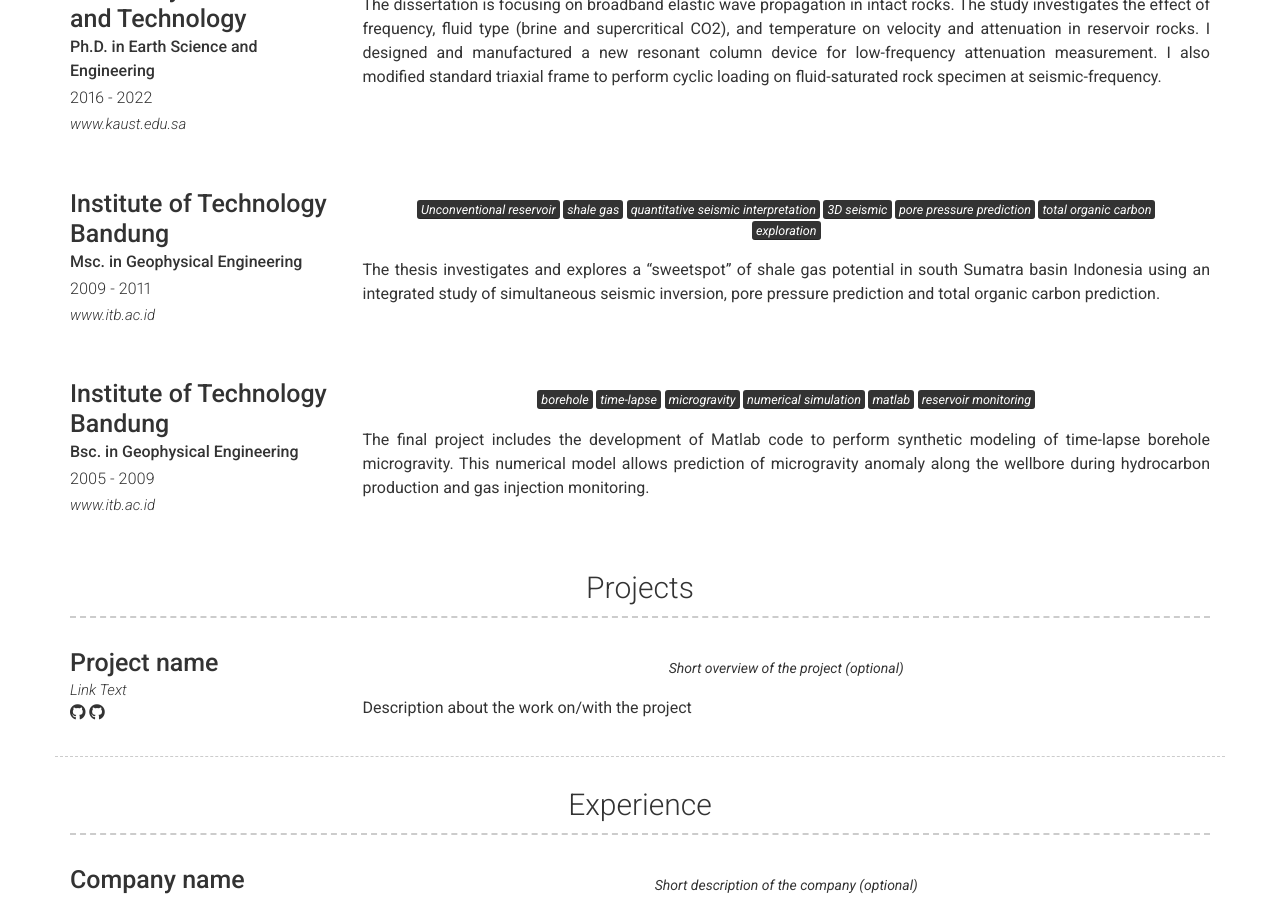
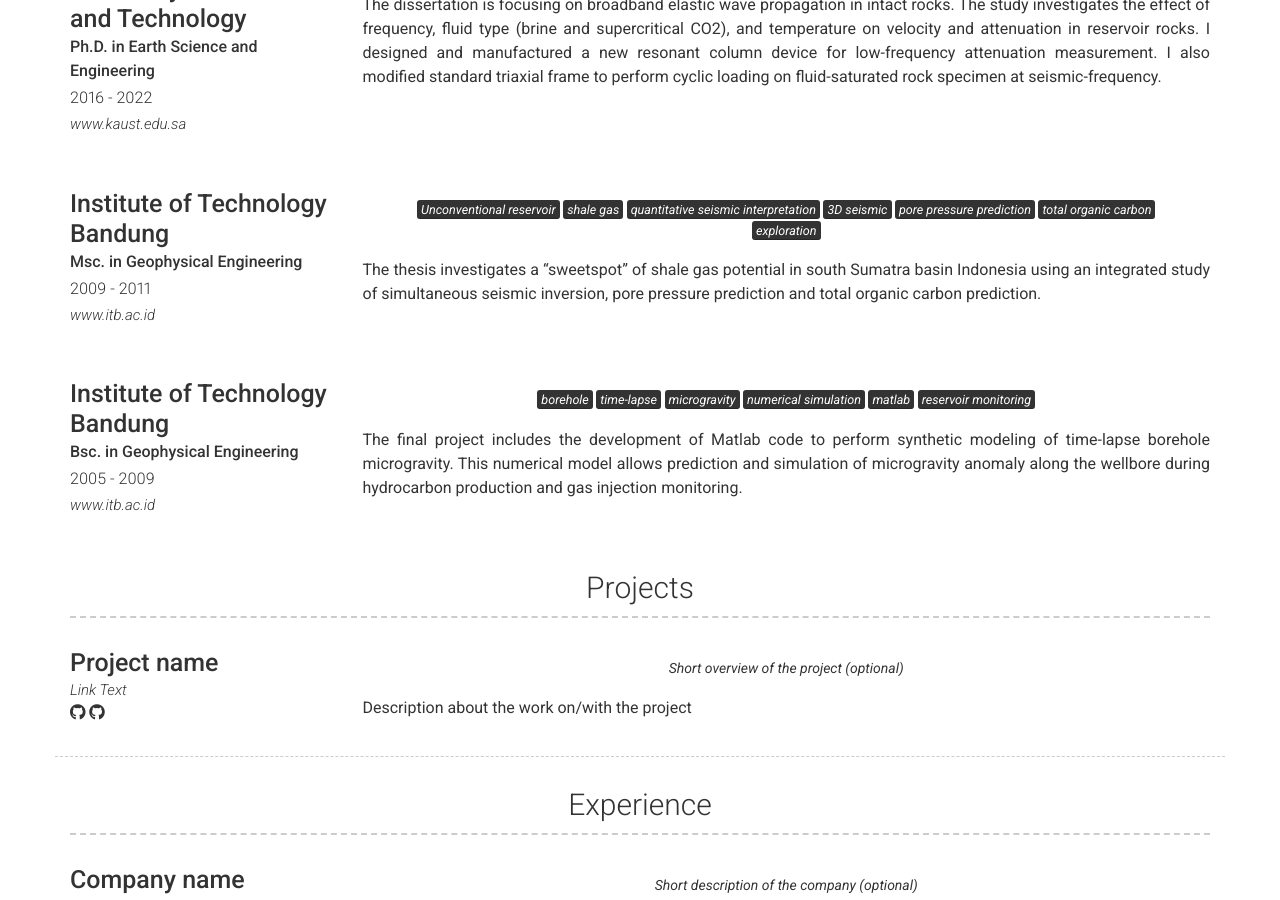
Before and after one commit to andikaperbawa/andikaperbawa2.github.io, a Jekyll site: the page built from index.md, in a window 1280 px wide and 900 px high, scrolled down 746 px. Built offline with Jekyll 4.4.1, drawn with Linux system fonts in a browser that asks for light colours; nearby versions of some CDN libraries.

Commit message:
Update _config.yml

```diff
--- a/_config.yml
+++ b/_config.yml
@@ -77,7 +77,7 @@ content:
         quote: >
           <mark>Unconventional reservoir</mark> <mark>shale gas</mark> <mark>quantitative seismic interpretation</mark> <mark>3D seismic</mark> <mark>pore pressure prediction</mark> <mark>total organic carbon</mark> <mark>exploration</mark>
         description: | # this will include new lines to allow paragraphs
-          The thesis investigates and explores a "sweetspot" of shale gas potential in south Sumatra basin Indonesia using an integrated study of simultaneous seismic inversion, pore pressure prediction and total organic carbon prediction.
+          The thesis investigates a "sweetspot" of shale gas potential in south Sumatra basin Indonesia using an integrated study of simultaneous seismic inversion, pore pressure prediction and total organic carbon prediction.
       - layout: left
         title: Institute of Technology Bandung
         sub_title: Bsc. in Geophysical Engineering
@@ -86,7 +86,7 @@ content:
         quote: >
           <mark>borehole</mark> <mark>time-lapse</mark> <mark>microgravity</mark> <mark>numerical simulation</mark> <mark>matlab</mark> <mark>reservoir monitoring</mark>
         description: | # this will include new lines to allow paragraphs
-          The final project includes the development of Matlab code to perform synthetic modeling of time-lapse borehole microgravity. This numerical model allows prediction of microgravity anomaly along the wellbore during hydrocarbon production and gas injection monitoring.
+          The final project includes the development of Matlab code to perform synthetic modeling of time-lapse borehole microgravity. This numerical model allows prediction and simulation of microgravity anomaly along the wellbore during hydrocarbon production and gas injection monitoring.
   - title: Projects # Title for the section
     layout: list # Type of content section (list/text)
     content:
```
